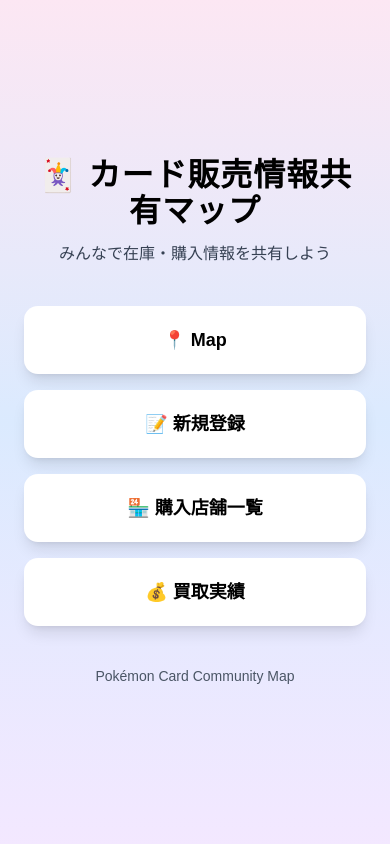
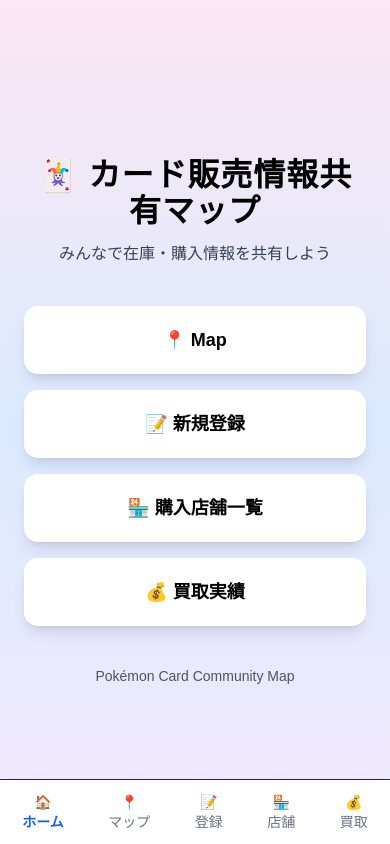
Before and after one commit to anyan333/card-map, a Next.js app: page / in a window 390 px wide. Built offline with nearby package versions, Linux system fonts and the light colour scheme.

Commit message:
mobile update

```diff
--- a/app/buyback/page.tsx
+++ b/app/buyback/page.tsx
@@ -1,7 +1,6 @@
 "use client";
 
 import { useEffect, useState } from "react";
-import BottomNav from "../components/BottomNav";
 import {
 collection,
 addDoc,
@@ -248,7 +247,6 @@
       </div>
     ))}
   </div>
-  <BottomNav />
 </main>
 
 
--- a/app/layout.tsx
+++ b/app/layout.tsx
@@ -1,6 +1,7 @@
 import type { Metadata } from "next";
 import { Geist, Geist_Mono } from "next/font/google";
 import "./globals.css";
+import BottomNav from "./components/BottomNav";
 
 const geistSans = Geist({
   variable: "--font-geist-sans",
@@ -13,8 +14,8 @@
 });
 
 export const metadata: Metadata = {
-  title: "Create Next App",
-  description: "Generated by create next app",
+  title: "カード販売情報共有マップ",
+  description: "カード販売情報共有アプリ",
 };
 
 export default function RootLayout({
@@ -27,7 +28,10 @@
       lang="ja"
       className={`${geistSans.variable} ${geistMono.variable} h-full antialiased`}
     >
-      <body className="min-h-full flex flex-col">{children}</body>
+      <body className="min-h-full">
+        {children}
+        <BottomNav />
+      </body>
     </html>
   );
 }
```
